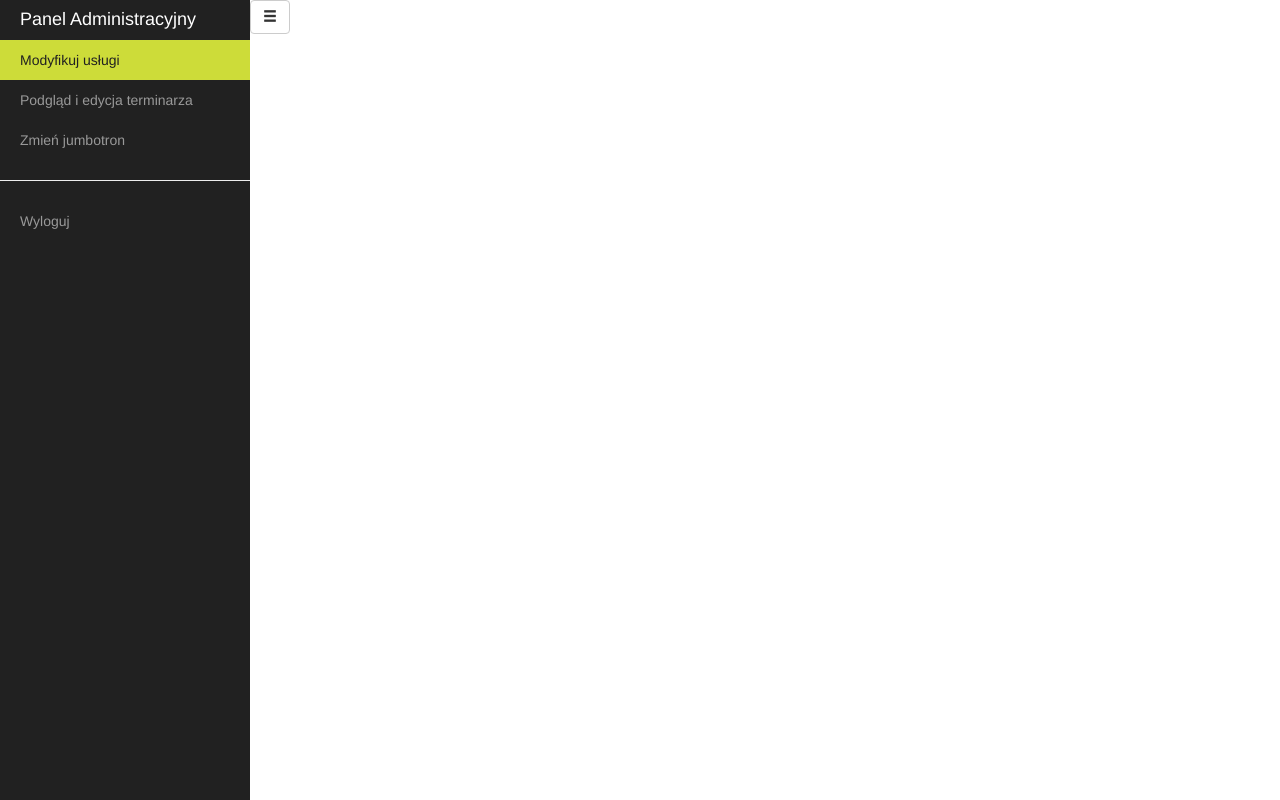
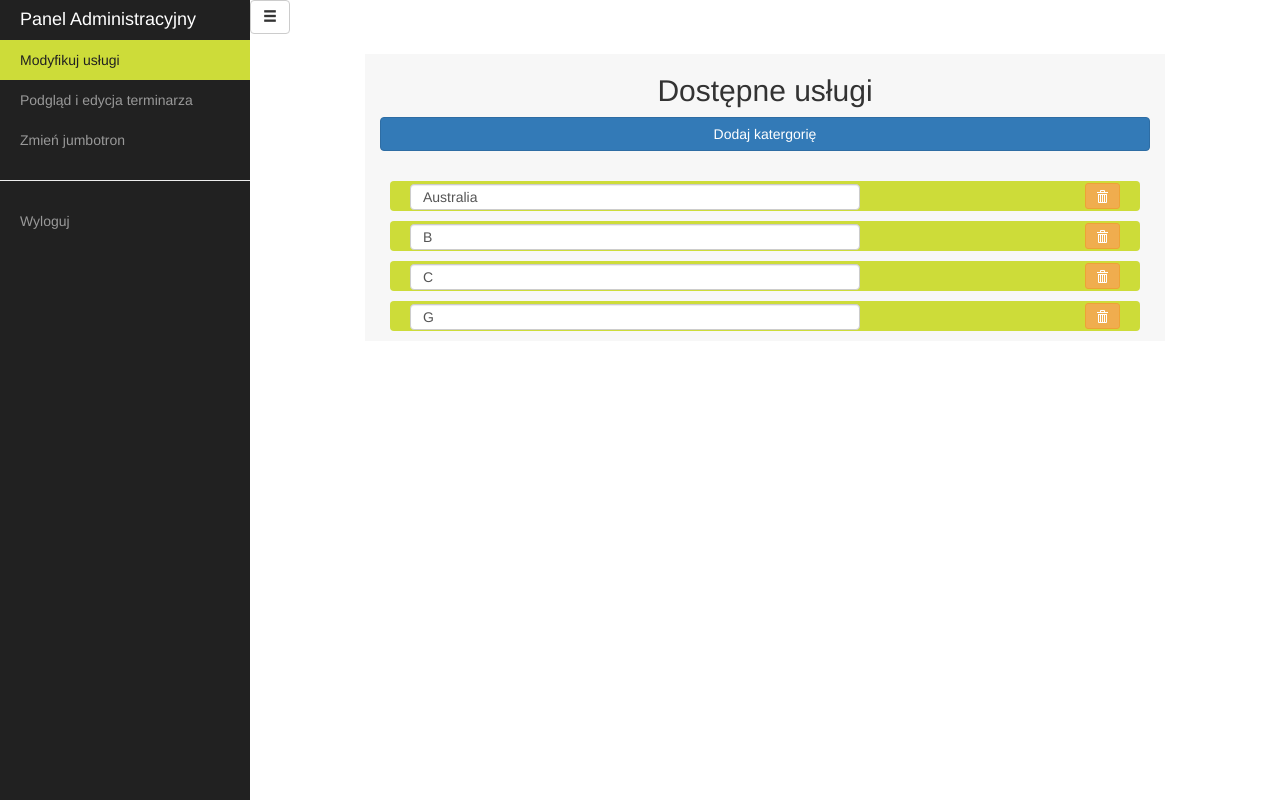
Before and after one commit to Fazii/ZIG, a PHP site: page /admin_cennik.html in a window 1280 px wide. Run offline with PHP 8.4, Linux system fonts and the light colour scheme.

Commit message:
Services admin list sorting

```diff
--- a/admin_cennik.html
+++ b/admin_cennik.html
@@ -2,7 +2,6 @@
 <html lang="PL-pl">
 
 <head>
-
     <meta charset="utf-8">
     <meta http-equiv="X-UA-Compatible" content="IE=edge">
     <meta name="viewport" content="width=device-width, initial-scale=1">
@@ -10,26 +9,56 @@
     <title>Panel Administracyjny</title>
 
     <link rel="stylesheet" href="css/style.css"/>
-    <!-- Latest compiled and minified CSS -->
     <link rel="stylesheet" href="css/bootstrap.css">
+    <script src="lib/jquery.min.js"></script>
+    <script src="https://maxcdn.bootstrapcdn.com/bootstrap/3.3.6/js/bootstrap.min.js"></script>
 
-    <!-- Custom CSS -->
     <link href="css/simple-sidebar.css" rel="stylesheet">
 
-    <!-- HTML5 Shim and Respond.js IE8 support of HTML5 elements and media queries -->
-    <!-- WARNING: Respond.js doesn't work if you view the page via file:// -->
-    <!--[if lt IE 9]>
-    <script src="https://oss.maxcdn.com/libs/html5shiv/3.7.0/html5shiv.js"></script>
-    <script src="https://oss.maxcdn.com/libs/respond.js/1.4.2/respond.min.js"></script>
-    <![endif]-->
+    <script src="lib/collapsible-list.js"></script>
 
+    <script>
+        function sort() {
+            var mainUl = $('#services-list');
+            var headers = mainUl.children('li').get();
+
+            headers.sort(function(a, b) {
+                var compA = $(a).find('.element-name').val().toUpperCase();
+                var compB = $(b).find('.element-name').val().toUpperCase();
+                return (compA < compB) ? -1 : (compA > compB) ? 1 : 0;
+            })
+
+            $.each(headers, function(idx, header) {
+                var items = $(header).next();
+                mainUl.append(header);
+                mainUl.append(items);
+            });
+        }
+
+    </script>
+
+    <script>
+        $(document).ready(function () {
+            sort();
+            var collapsible = $('#services-list').collapsibleList('.header',{
+                animate: true
+            });
+        });
+    </script>
+
+
+    <script>
+        $("#menu-toggle").click(function(e) {
+            e.preventDefault();
+            $("#wrapper").toggleClass("toggled");
+        });
+    </script>
 </head>
 
 <body>
 
 <div id="wrapper">
 
-    <!-- Sidebar -->
     <div id="sidebar-wrapper">
         <ul class="sidebar-nav">
             <li class="sidebar-brand">
@@ -53,41 +82,75 @@
 
         </ul>
     </div>
-    <!-- /#sidebar-wrapper -->
     <button href="#menu-toggle" class="btn btn-default" id="menu-toggle"><span
             class="glyphicon glyphicon-menu-hamburger"></span></button>
-    <!-- Page Content -->
+
     <div id="page-content-wrapper">
         <div class="container-fluid">
             <div class="row">
                 <div class="col-lg-12">
+                    <div class="col-md-10 col-md-offset-1" id="services">
+                        <h2>Dostępne usługi</h2>
 
+                        <button type="button" class="btn btn-primary btn-xl">Dodaj katergorię</button>
+
+                        <ul id="services-list">
+                            <li class="header">
+                                <input type="text" value="Australia" class="element-name form-control">
+                                <button type="button" class="remove-button btn btn-warning btn-sm">
+                                    <span class="glyphicon glyphicon-trash"></span>
+                                </button>
+                            </li>
+                                <ul>
+                                    <li class="element">
+                                        <input type="text" value="Australia" class="element-name form-control">
+                                        <button type="button" class="remove-button btn btn-warning btn-sm">
+                                            <span class="glyphicon glyphicon-trash"></span>
+                                        </button>
+                                        <input type="text" value="od 666zł" class="element-price form-control">
+                                    </li>
+                                    <li class="element">
+                                        <input type="text" value="Austria" class="element-name form-control">
+                                        <button type="button" class="remove-button btn btn-warning btn-sm">
+                                            <span class="glyphicon glyphicon-trash"></span>
+                                        </button>
+                                        <input type="text" value="od 666zł" class="element-price form-control">
+                                    </li>
+                                </ul>
+                            <li class="header">
+                                <input type="text" value="B" class="element-name form-control">
+                                <button type="button" class="remove-button btn btn-warning btn-sm">
+                                    <span class="glyphicon glyphicon-trash"></span>
+                                </button></li>
+                                <ul>
+                                    <li class="element">Bahamas, The <span class="price">od 666zł</span></li>
+                                    <li class="element">Bahrain <span class="price">od 666zł</span></li>
+                                </ul>
+                            <li class="header">
+                                <input type="text" value="G" class="element-name form-control">
+                                <button type="button" class="remove-button btn btn-warning btn-sm">
+                                    <span class="glyphicon glyphicon-trash"></span>
+                                </button></li>
+                                <ul>
+                                    <li class="element">123, The <span class="price">od 666zł</span></li>
+                                    <li class="element">456 <span class="price">od 666zł</span></li>
+                                </ul>
+                            <li class="header">
+                                <input type="text" value="C" class="element-name form-control">
+                                <button type="button" class="remove-button btn btn-warning btn-sm">
+                                    <span class="glyphicon glyphicon-trash"></span>
+                                </button></li>
+                                <ul>
+                                    <li class="element">asdfasdfasf <span class="price">od 666zł</span></li>
+                                    <li class="element">sdfadsfadsfdfdfsfdfsfdasdf <span class="price">od 666zł</span></li>
+                                </ul>
+                        </ul>
+                    </div>
                 </div>
             </div>
         </div>
     </div>
-    <!-- /#page-content-wrapper -->
-
 </div>
-<!-- /#wrapper -->
-
-<!-- jQuery -->
-<script src="lib/jquery.min.js"></script>
-
-<!-- Latest compiled and minified JavaScript -->
-<script src="https://maxcdn.bootstrapcdn.com/bootstrap/3.3.6/js/bootstrap.min.js"
-        integrity="sha384-0mSbJDEHialfmuBBQP6A4Qrprq5OVfW37PRR3j5ELqxss1yVqOtnepnHVP9aJ7xS"
-        crossorigin="anonymous"></script>
-
-<!-- Menu Toggle Script -->
-<script>
-    $("#menu-toggle").click(function(e) {
-        e.preventDefault();
-        $("#wrapper").toggleClass("toggled");
-    });
-
-</script>
-
 </body>
 
 </html>
--- a/css/style.css
+++ b/css/style.css
@@ -156,12 +156,65 @@ h2 {
     color: #CDDC39;
 }
 
-#akordeon{
-    margin-top: 30px;
+ul {
+    list-style: none;
+    padding: 0;
 }
 
-:focus {outline:none !important;}
-::-moz-focus-inner {border:0 !important;}
+#services-list li{
+    margin: 10px;
+    border-radius: 4px;
+    font-size: 18px;
+    padding-left: 20px;
+    height: 30px;
+    line-height: 30px;
+}
+#services-list .header  {
+    background: #CDDC39;
+}
+#services-list .element  {
+    background: #BBBBBB;
+    margin-left: 30px;
+}
+#services-list .element span {
+    font-weight: 600;
+    margin-left: 40px;
+}
+#services{
+    margin-top: 20px;
+    background-color: #F7F7F7;
+}
+#services h2{
+    text-align: center;
+}
+#services button{
+    width: 100%;
+    margin-bottom: 20px;
+}
+#services-list .element-name,
+#services-list .element-price{
+    margin: 2px 0px;
+    padding: 4px 12px;
+    height: 26px;
+    width: 450px;
+    display: inline-block;
+}
+#services-list .element-price{
+    float: right;
+    width: 150px;
+    margin-right: 20px;
+}
+#services-list button{
+    margin: 2px 0px;
+    float: right;
+    width: 35px;
+    height: 26px;
+    margin-right: 20px;
+}
+#services-list button .glyphicon-trash{
+    margin-left: 0px;
+    float: left;
+}
 
 #page-content-wrapper{
     padding-top: 0px !important;
--- a/uslugi.html
+++ b/uslugi.html
@@ -88,7 +88,7 @@
     <div class="row">
         <div class="col-md-12">
             <div class="col-md-10 col-md-offset-1" id="main">
-                <h3>Dostępne usługi</h3>
+                <h2>Dostępne usługi</h2>
 
                 <div class="form-group">
                     <label>Szukaj usługi: </label>
@@ -117,8 +117,6 @@
                         <li class="element">sdfadsfadsfdfdfsfdfsfdasdf <span class="price">od 666zł</span></li>
                     </ul>
                 </ul>
-
-
             </div>
         </div>
     </div>
```
Also changed, not shown: css/uslugi.css (deleted, +0 -36 lines).
